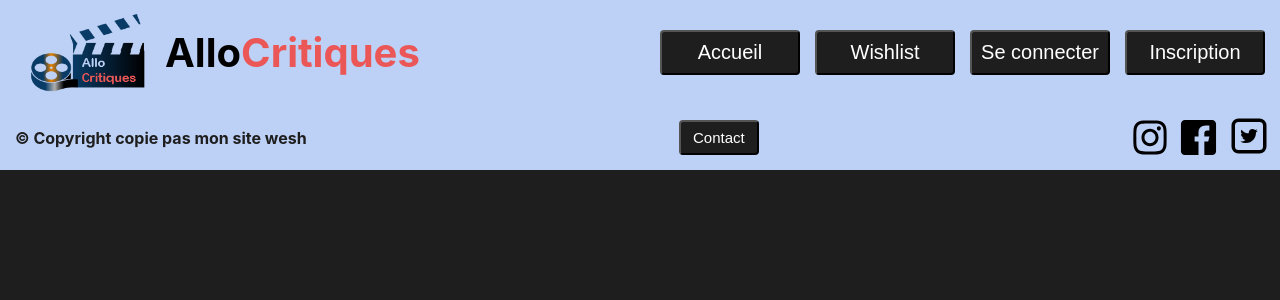
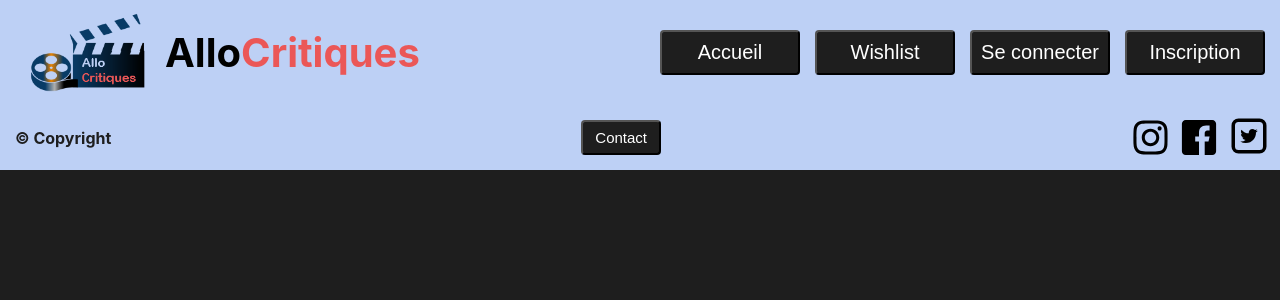
Before and after one commit to Mitaka16/AlloCritiques, a React (Create React App) app: page / in a window 1280 px wide. Shown: the top 300 px of the page. Built offline with nearby package versions, Linux system fonts and the light colour scheme.

Commit message:
Update Main

```diff
--- a/src/Header_Footer/Footer.js
+++ b/src/Header_Footer/Footer.js
@@ -8,9 +8,7 @@ class Footer extends Component {
     render() {
         return (
             <footer className='Footer'>
-                <div className='Copyright'>
-                    © Copyright copie pas mon site wesh
-                        </div>
+                <div className='Copyright'><p>© Copyright</p></div>
 
                 <button className='Contact'>Contact</button>
 
```
